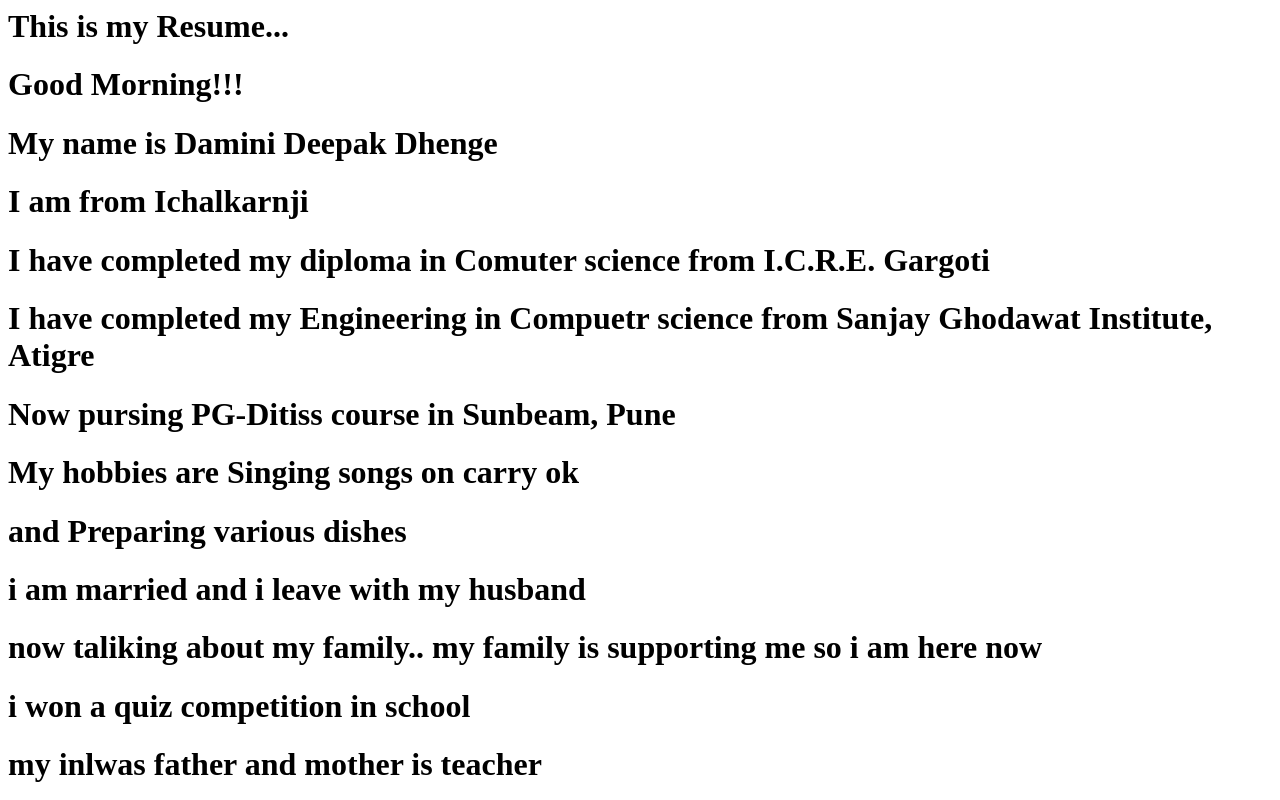
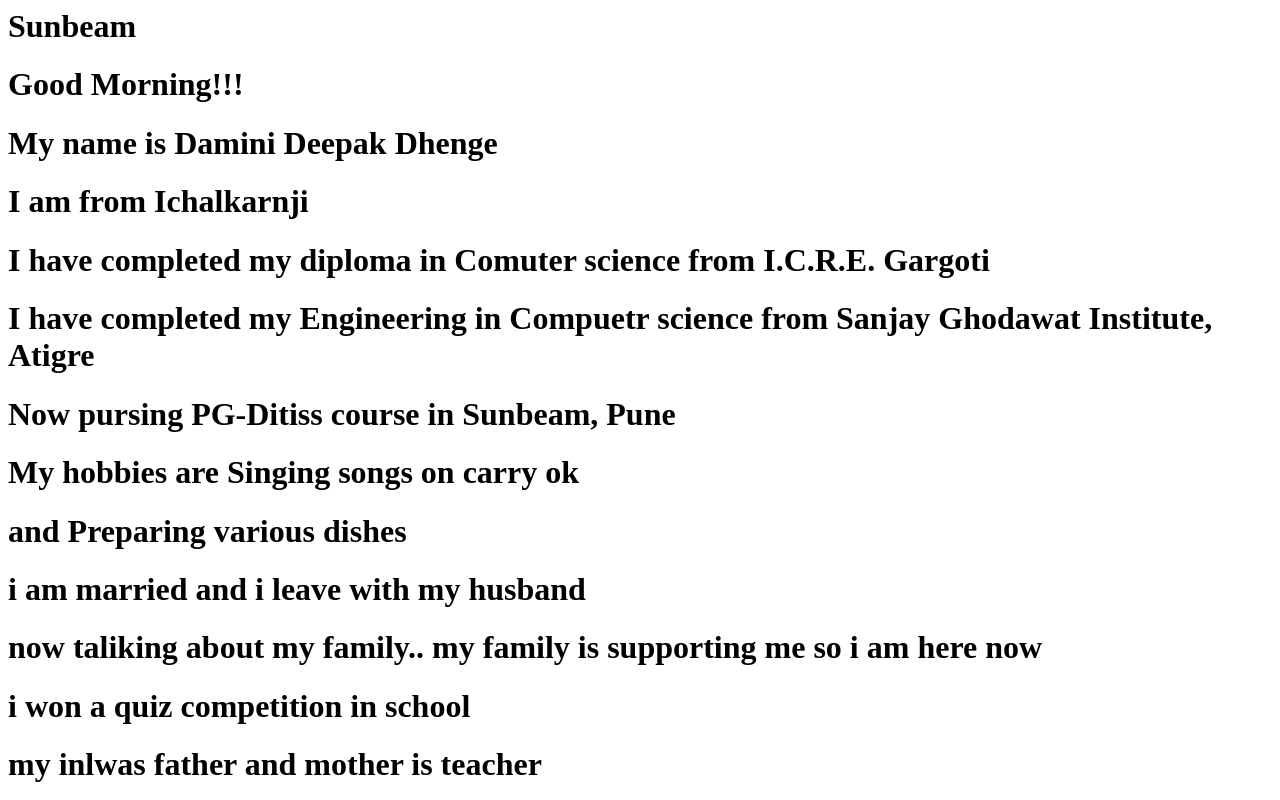
Before and after one commit to Damini-Dhenge/exam-3015, a plain HTML site: page index.html in a window 1280 px wide. Shown: the top 800 px of the page. Drawn offline with Linux system fonts and the light colour scheme.

Commit message:
Sunbeam add

```diff
--- a/index.html
+++ b/index.html
@@ -1,4 +1,4 @@
-<h1> This is my Resume...</h1>
+<h1> Sunbeam</h1>
 <h1> Good Morning!!! </h1>
 <h1> My name is Damini Deepak Dhenge </h1>
 <h1> I am from Ichalkarnji </h1>
```
